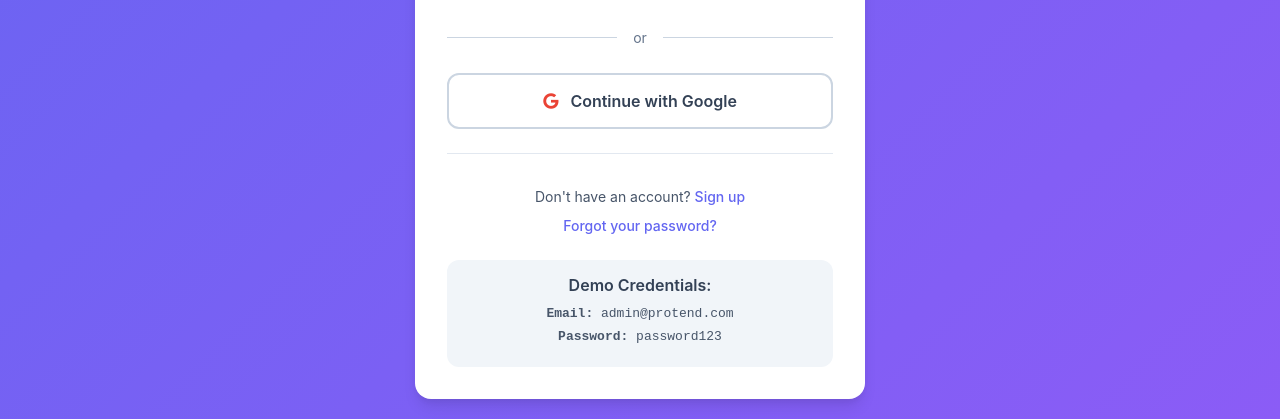
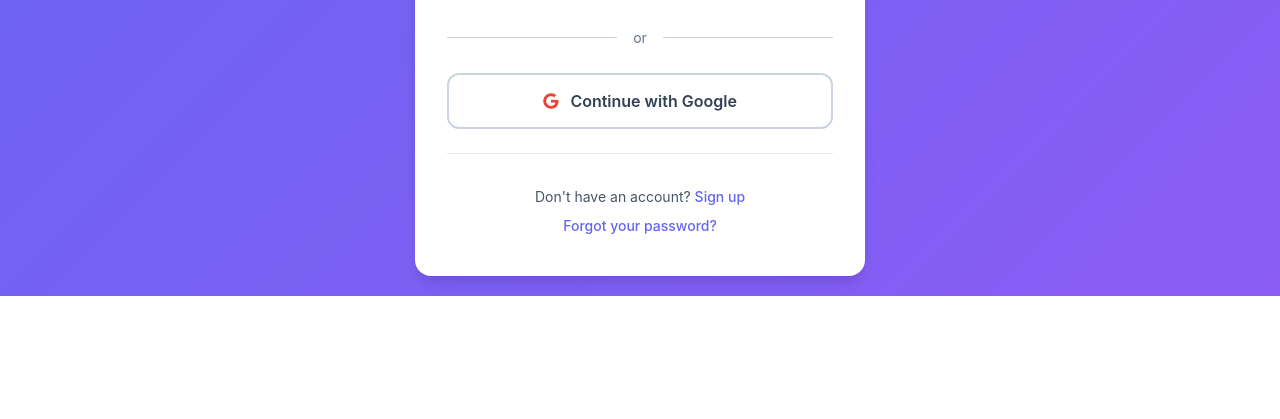
Before and after one commit to Mukundvashisht/ar_studios, a Flask app: page /auth/login in a window 1280 px wide. Shown: the part 650-1069 px from the top of the page. After the commit the page ends 946 px from the top, so only its background shows below. Run offline with Flask 3, Linux system fonts and the light colour scheme; parts of the project's set-up code (start-up, migrations or seed data) failed here and were passed over; some libraries are stand-ins or nearby versions.

Commit message:
change in login page

```diff
--- a/templates/auth/login.html
+++ b/templates/auth/login.html
@@ -40,7 +40,8 @@
                 {% with messages = get_flashed_messages(with_categories=true) %}
                 {% if messages %}
                 {% for category, message in messages %}
-                <div class="alert alert-{{ 'danger' if category == 'error' else category }} alert-dismissible fade show" role="alert">
+                <div class="alert alert-{{ 'danger' if category == 'error' else category }} alert-dismissible fade show"
+                    role="alert">
                     {{ message }}
                     <button type="button" class="btn-close" data-bs-dismiss="alert"></button>
                 </div>
@@ -96,11 +97,11 @@
                 </div>
 
                 <!-- Demo Credentials -->
-                <div class="demo-credentials">
+                <!-- <div class="demo-credentials">
                     <h6>Demo Credentials:</h6>
                     <p><strong>Email:</strong> admin@protend.com</p>
                     <p><strong>Password:</strong> password123</p>
-                </div>
+                </div> -->
             </div>
         </div>
     </div>
```
